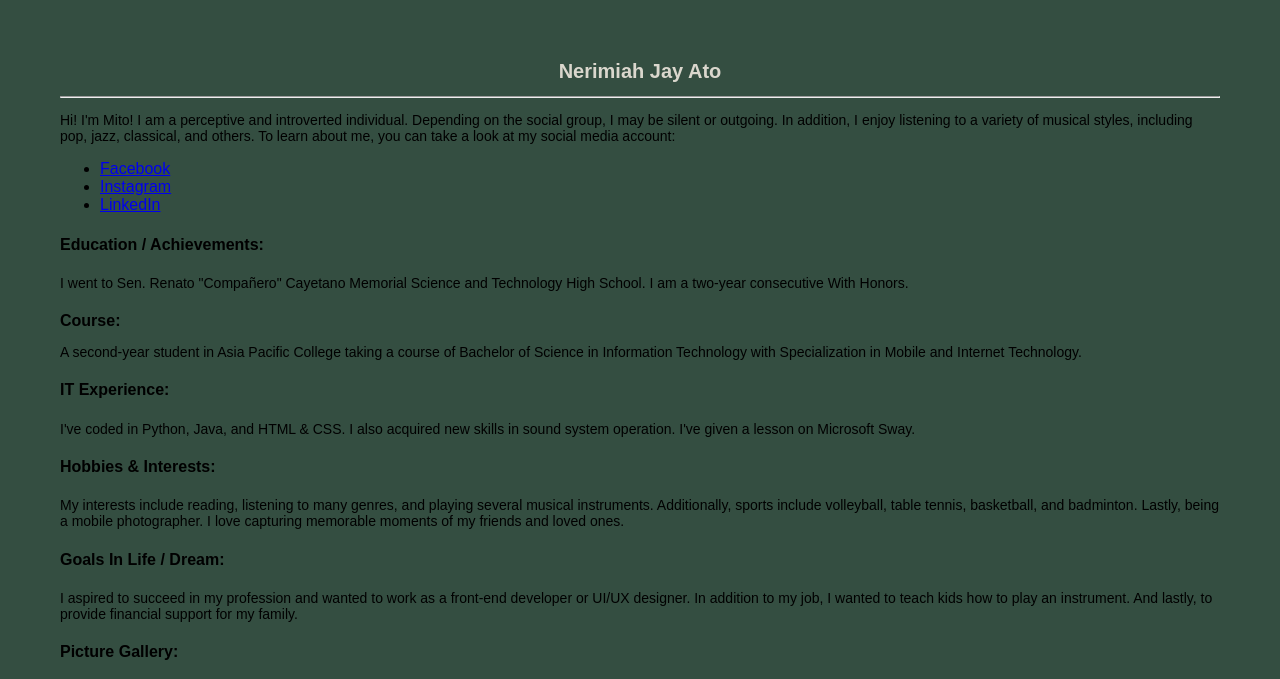
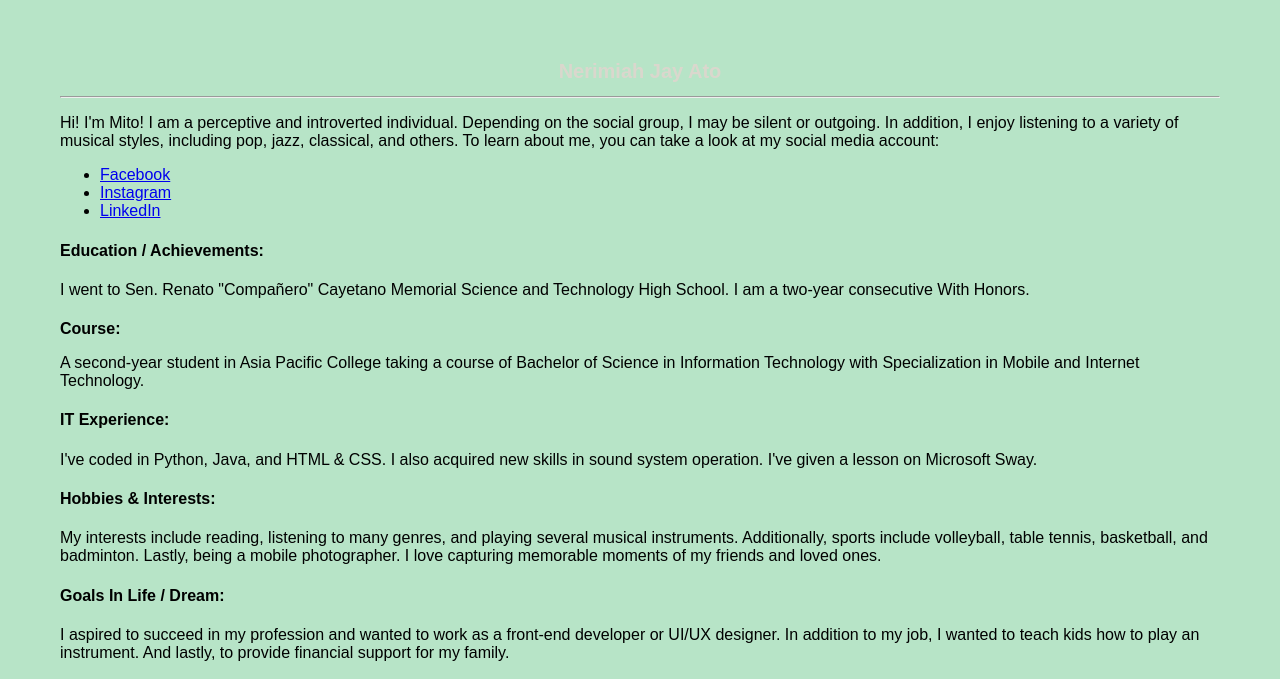
Before and after one commit to mythoneri/webprog-personal-website, a plain HTML site: page home/index.html in a window 1280 px wide. Shown: the top 679 px of the page. Drawn offline with Linux system fonts and the light colour scheme.

Commit message:
Update mystyle.css

```diff
--- a/home/css/mystyle.css
+++ b/home/css/mystyle.css
@@ -1,5 +1,5 @@
     body {
-        background-color: #344e41;
+        background-color: #b7e4c7;
 }
 h1 {
     color: #dad7cd;
@@ -12,5 +12,5 @@ h2 {
 }
 p {
     font-family: arial;
-    font-size: 14px;
+    font-size: 16px;
 }
```
